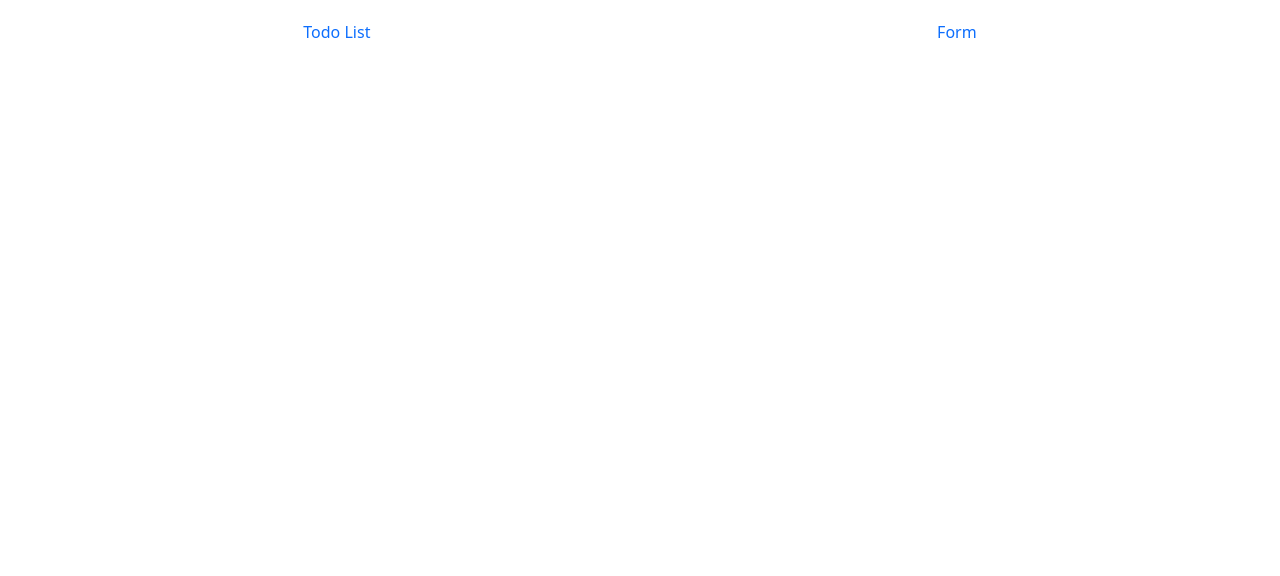
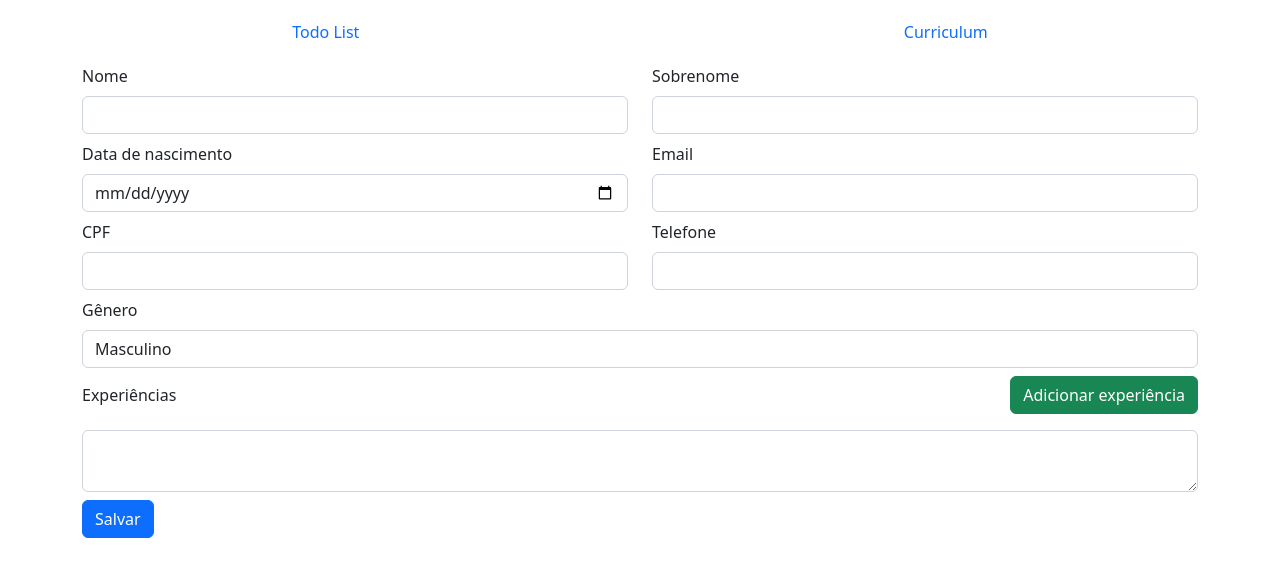
Before and after one commit to guilhermegules/react-playground, a React (Vite) app in the folder react-form-hook-poc/: page /curriculum in a window 1280 px wide. Before the commit this address had no page. Shown: the top 576 px of the page. Built offline with nearby package versions, Linux system fonts and the light colour scheme.

Commit message:
feat: init the curriculum form feature

```diff
--- a/react-form-hook-poc/package.json
+++ b/react-form-hook-poc/package.json
@@ -8,9 +8,11 @@
     "preview": "vite preview"
   },
   "dependencies": {
+    "brazilian-values": "^0.10.1",
     "react": "^18.0.0",
     "react-dom": "^18.0.0",
     "react-hook-form": "^7.33.1",
+    "react-input-mask": "^2.0.4",
     "react-router-dom": "^6.3.0"
   },
   "devDependencies": {
--- a/react-form-hook-poc/src/App.tsx
+++ b/react-form-hook-poc/src/App.tsx
@@ -1,6 +1,8 @@
+import { FormProvider, useForm } from "react-hook-form";
+
 import Nav from "@components/Nav";
+import { CurriculumProvider } from "@hooks/useCurriculum";
 import { TodoProvider } from "@hooks/useTodo";
-import { FormProvider, useForm } from "react-hook-form";
 import CustomRoutes from "./routes";
 
 const App = () => {
@@ -8,10 +10,12 @@ const App = () => {
 
   return (
     <TodoProvider>
-      <FormProvider {...methods}>
-        <Nav />
-        <CustomRoutes />
-      </FormProvider>
+      <CurriculumProvider>
+        <FormProvider {...methods}>
+          <Nav />
+          <CustomRoutes />
+        </FormProvider>
+      </CurriculumProvider>
     </TodoProvider>
   );
 };
--- /dev/null
+++ b/react-form-hook-poc/src/components/Curriculum/CurriculumDetails.tsx
@@ -0,0 +1,7 @@
+import React from "react";
+
+const CurriculumDetails = () => {
+  return <div>CurriculumDetails</div>;
+};
+
+export default CurriculumDetails;
--- /dev/null
+++ b/react-form-hook-poc/src/components/Curriculum/CurriculumForm.tsx
@@ -0,0 +1,157 @@
+import React from "react";
+import { FieldValues, useFieldArray, useFormContext } from "react-hook-form";
+
+import { CurriculumFormControl } from "@enums/curriculum.enum";
+import { useCurriculum } from "@hooks/useCurriculum";
+import { Curriculum } from "@interfaces/curriculum.interface";
+
+const CurriculumForm = () => {
+  const {
+    register,
+    handleSubmit,
+    control,
+    reset,
+    formState: { isValid },
+  } = useFormContext();
+  const { fields, append } = useFieldArray({ control, name: "experiences" });
+  const { setCurriculums } = useCurriculum();
+
+  const addExperience = () => {
+    append("");
+  };
+
+  const onSubmit = (formData: FieldValues) => {
+    const curriculum = formData as Curriculum;
+    setCurriculums((previousCurriculums) => [
+      ...previousCurriculums,
+      curriculum,
+    ]);
+    reset();
+  };
+
+  React.useEffect(() => {
+    append("", { shouldFocus: false });
+  }, []);
+
+  React.useEffect(() => {
+    console.log(isValid);
+  }, [isValid]);
+
+  return (
+    <form className="container" onSubmit={handleSubmit(onSubmit)}>
+      <div className="row">
+        <div className="col">
+          <label className="form-label" htmlFor={CurriculumFormControl.NAME}>
+            Nome
+          </label>
+          <input
+            className="form-control"
+            type="text"
+            {...register(CurriculumFormControl.NAME, { required: true })}
+          />
+        </div>
+        <div className="col">
+          <label
+            className="form-label"
+            htmlFor={CurriculumFormControl.LAST_NAME}
+          >
+            Sobrenome
+          </label>
+          <input
+            className="form-control"
+            type="text"
+            {...register(CurriculumFormControl.LAST_NAME, { required: true })}
+          />
+        </div>
+      </div>
+      <div className="row mt-2">
+        <div className="col">
+          <label
+            className="form-label"
+            htmlFor={CurriculumFormControl.BIRTH_DATE}
+          >
+            Data de nascimento
+          </label>
+          <input
+            className="form-control"
+            type="date"
+            {...register(CurriculumFormControl.BIRTH_DATE, { required: true })}
+          />
+        </div>
+        <div className="col">
+          <label className="form-label" htmlFor={CurriculumFormControl.EMAIL}>
+            Email
+          </label>
+          <input
+            className="form-control"
+            type="email"
+            {...register(CurriculumFormControl.EMAIL, { required: true })}
+          />
+        </div>
+      </div>
+      <div className="row mt-2">
+        <div className="col">
+          <label className="form-label" htmlFor={CurriculumFormControl.CPF}>
+            CPF
+          </label>
+          <input
+            className="form-control"
+            type="text"
+            {...register(CurriculumFormControl.CPF, { required: true })}
+          />
+        </div>
+        <div className="col">
+          <label
+            className="form-label"
+            htmlFor={CurriculumFormControl.CELLPHONE}
+          >
+            Telefone
+          </label>
+          <input
+            className="form-control"
+            type="text"
+            {...register(CurriculumFormControl.CELLPHONE, { required: true })}
+          />
+        </div>
+      </div>
+      <div className="row mt-2">
+        <div className="col">
+          <label className="form-label" htmlFor={CurriculumFormControl.GENDER}>
+            Gênero
+          </label>
+          <select
+            className="form-control"
+            {...register(CurriculumFormControl.GENDER)}
+          >
+            <option value="M">Masculino</option>
+            <option value="F">Feminino</option>
+            <option value="O">Outro</option>
+          </select>
+        </div>
+      </div>
+
+      <div className="d-flex justify-content-between align-items-center mt-2 mb-2">
+        <p className="m-0">Experiências</p>
+        <button
+          type="button"
+          className="btn btn-success"
+          onClick={addExperience}
+        >
+          Adicionar experiência
+        </button>
+      </div>
+
+      {fields.map((field, index) => (
+        <textarea
+          className="form-control mt-3"
+          key={field.id}
+          {...register(`experiences.${index}.value`)}
+        />
+      ))}
+
+      <button className={`mt-2 btn btn-primary`}>Salvar</button>
+    </form>
+  );
+};
+
+export default CurriculumForm;
--- /dev/null
+++ b/react-form-hook-poc/src/components/Curriculum/CurriculumList.tsx
@@ -0,0 +1,7 @@
+import React from "react";
+
+const CurriculumList = () => {
+  return <div>CurriculumList</div>;
+};
+
+export default CurriculumList;
--- a/react-form-hook-poc/src/components/Nav/index.tsx
+++ b/react-form-hook-poc/src/components/Nav/index.tsx
@@ -7,7 +7,7 @@ const Nav: React.FC = () => {
   return (
     <nav className="nav">
       <Link to="/">Todo List</Link>
-      <Link to="/form">Form</Link>
+      <Link to="/curriculum">Curriculum</Link>
     </nav>
   );
 };
--- /dev/null
+++ b/react-form-hook-poc/src/enums/curriculum.enum.ts
@@ -0,0 +1,10 @@
+export enum CurriculumFormControl {
+  BIRTH_DATE = "birthDate",
+  CELLPHONE = "cellphone",
+  EMAIL = "email",
+  EXPERIENCES = "experiences",
+  GENDER = "gender",
+  LAST_NAME = "lastName",
+  NAME = "name",
+  CPF = "cpf",
+}
--- /dev/null
+++ b/react-form-hook-poc/src/hooks/useCurriculum.tsx
@@ -0,0 +1,39 @@
+import { Curriculum } from "@interfaces/curriculum.interface";
+import React, { useContext } from "react";
+
+type CurriculumContextState = {
+  curriculums: Curriculum[];
+  setCurriculums: React.Dispatch<React.SetStateAction<Curriculum[]>>;
+};
+
+const initialState: CurriculumContextState = {
+  curriculums: [],
+  setCurriculums: () => {},
+};
+
+export const CurriculumContext = React.createContext(initialState);
+
+CurriculumContext.displayName = "Curriculum context";
+
+type CurriculumProviderProps = {
+  children: React.ReactNode;
+};
+
+export const CurriculumProvider = ({ children }: CurriculumProviderProps) => {
+  const [curriculums, setCurriculums] = React.useState<Curriculum[]>([]);
+
+  return (
+    <CurriculumContext.Provider value={{ curriculums, setCurriculums }}>
+      {children}
+    </CurriculumContext.Provider>
+  );
+};
+
+export const useCurriculum = () => {
+  const { curriculums, setCurriculums } = useContext(CurriculumContext);
+
+  return {
+    curriculums,
+    setCurriculums,
+  };
+};
--- a/react-form-hook-poc/src/routes.tsx
+++ b/react-form-hook-poc/src/routes.tsx
@@ -1,11 +1,18 @@
 import { Route, Routes } from "react-router-dom";
 
 import TodoList from "@components/Todo/TodoList";
+import CurriculumForm from "@components/Curriculum/CurriculumForm";
+import CurriculumDetails from "@components/Curriculum/CurriculumDetails";
+import CurriculumList from "@components/Curriculum/CurriculumList";
 
 const CustomRoutes = () => {
   return (
     <Routes>
       <Route path="/" element={<TodoList />} />
+
+      <Route path="curriculum" element={<CurriculumForm />} />
+      <Route path="curriculum/:id" element={<CurriculumDetails />} />
+      <Route path="curriculum/list" element={<CurriculumList />} />
     </Routes>
   );
 };
--- a/react-form-hook-poc/tsconfig.json
+++ b/react-form-hook-poc/tsconfig.json
@@ -19,7 +19,8 @@
     "paths": {
       "@components/*": ["./src/components/*"],
       "@hooks/*": ["./src/hooks/*"],
-      "@interfaces/*": ["./src/interfaces/*"]
+      "@interfaces/*": ["./src/interfaces/*"],
+      "@enums/*": ["./src/enums/*"]
     }
   },
   "include": ["src"],
```
Also changed, not shown: react-form-hook-poc/src/interfaces/curriculum.interface.ts (added, +9 -0 lines), 1 other file (tests, documents, lock files or other folders).
